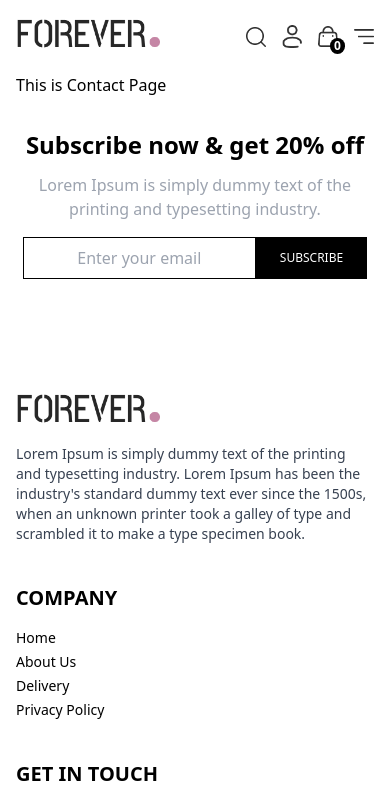
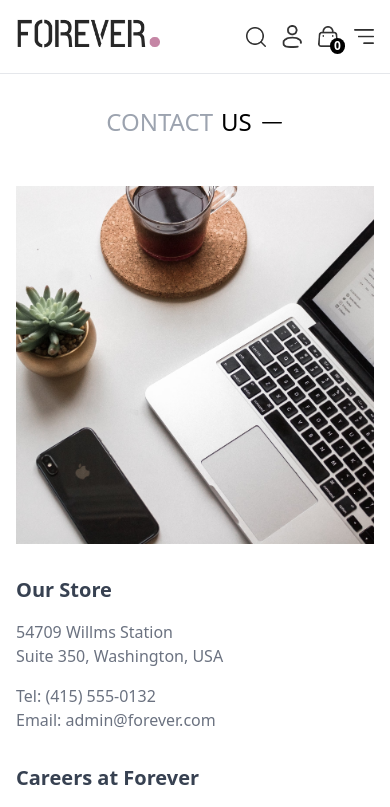
Before and after one commit to Lakshy-a/FOREVER_ECOMMERCE_FRONTEND, a React (Vite) app: page /contact in a window 390 px wide. Shown: the top 807 px of the page. Built offline with nearby package versions, Linux system fonts and the light colour scheme.

Commit message:
Created the contact us page for mobile and desktop as well

```diff
--- a/src/Components/ContactPage.jsx
+++ b/src/Components/ContactPage.jsx
@@ -1,10 +1,46 @@
 import React from "react";
 import SubscribeNow from "./SubscribeNow";
+import contact_img from "../assets/frontend_assets/contact_img.png";
+import { GoHorizontalRule } from "react-icons/go";
 
 const ContactPage = () => {
   return (
     <>
-      <div className="custom-padding">This is Contact Page</div>
+      <div className="custom-padding mt-8">
+        <div className="uppercase text-2xl text-gray-400 font-normal justify-center items-center flex">
+          Contact <span className="text-black ml-2">Us</span>
+          <span className="text-black ml-2">
+            <GoHorizontalRule />
+          </span>
+        </div>
+        <div className="mt-12 xs:flex md:gap-12 lg:gap-20 justify-center">
+          <img src={contact_img} className="w-[450px]" />
+          <div>
+            <div className="mt-8">
+              <h2 className="text-xl text-gray-700 font-semibold">Our Store</h2>
+              <div className="mt-4">
+                <p className="text-gray-500">54709 Willms Station</p>
+                <p className="text-gray-500">Suite 350, Washington, USA</p>
+              </div>
+              <div className="mt-4">
+                <p className="text-gray-500">Tel: (415) 555-0132</p>
+                <p className="text-gray-500">Email: admin@forever.com</p>
+              </div>
+            </div>
+            <div className="mt-8">
+              <h2 className="text-xl text-gray-700 font-semibold">
+                Careers at Forever
+              </h2>
+              <p className="mt-4 text-gray-500">
+                Learn more about our teams and job openings.
+              </p>
+              <button className="mt-4 px-4 py-2 border border-black hover:bg-black hover:text-white">
+                Explore Jobs
+              </button>
+            </div>
+          </div>
+        </div>
+      </div>
       <SubscribeNow />
     </>
   );
--- a/src/Components/Navbar.jsx
+++ b/src/Components/Navbar.jsx
@@ -18,7 +18,7 @@ const Navbar = () => {
   const menuItems = ["Home", "Collection", "About", "Contact", "Admin Panel"];
 
   return (
-    <nav className="w-full fit py-4 flex justify-between relative z-10 custom-padding">
+    <nav className="w-full fit py-4 flex justify-between relative z-10 custom-padding border-b border-fray-500">
       <NavLink to="/">
         <div>
           <img src={logo} className="w-36 cursor-pointer" alt="logo" />
--- a/src/Components/SubscribeNow.jsx
+++ b/src/Components/SubscribeNow.jsx
@@ -2,7 +2,7 @@ import React from "react";
 
 const SubscribeNow = () => {
   return (
-    <div className="custom-padding mt-8">
+    <div className="custom-padding xs:mt-32 mt-20">
       <h2 className="text-2xl font-semibold text-center">Subscribe now & get 20% off</h2>
       <div className="mt-3 text-center text-gray-400">
         Lorem Ipsum is simply dummy text of the printing and typesetting
```
